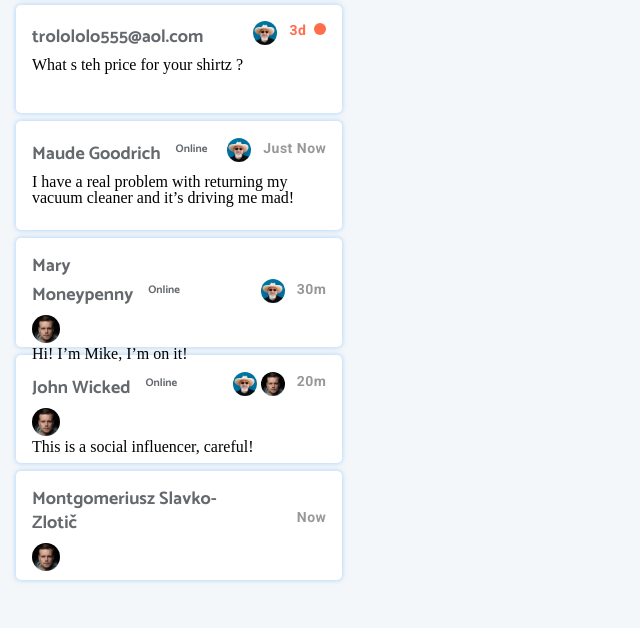
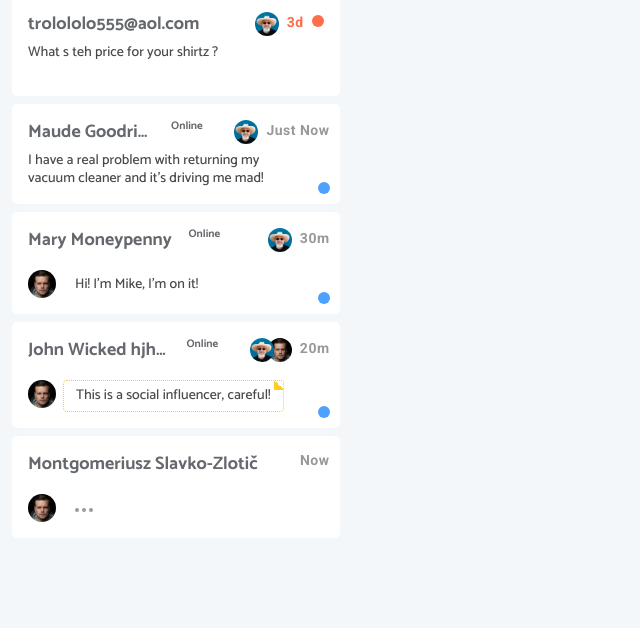
Before and after one commit to katarzynatobis/calendar-inbox, a plain HTML site: page index.html in a window 1280 px wide. Shown: the part 172-800 px from the top of the page, without its empty margins (0-640 px from the left). Drawn offline with Linux system fonts and the light colour scheme.

Commit message:
inbox finished: *chat-status done; *text messages done; *status dots: done

```diff
--- a/css/reset.css
+++ b/css/reset.css
@@ -1,4 +1,4 @@
-html, body, div, span, applet, object, iframe, h1, h2, h3, h4, h5, h6, p, blockquote, pre, a, abbr, acronym, address, big, cite, code, del, dfn, em, img, ins, kbd, q, s, samp, small, strike, strong, sub, sup, tt, var, b, u, i, center, dl, dt, dd, ol, ul, li, fieldset, form, label, legend, table, caption, tbody, tfoot, thead, tr, th, td, article, aside, canvas, details, embed, figure, figcaption, footer, header, hgroup, menu, nav, output, ruby, section, summary, time, mark, audio, video, button {
+html, body, div, span, applet, object, iframe, h1, h2, h3, h4, h5, h6, p, blockquote, pre, a, abbr, acronym, address, big, cite, code, del, dfn, em, img, ins, kbd, q, s, samp, small, strike, strong, sub,  tt, var, b, u, i, center, dl, dt, dd, ol, ul, li, fieldset, form, label, legend, table, caption, tbody, tfoot, thead, tr, th, td, article, aside, canvas, details, embed, figure, figcaption, footer, header, hgroup, menu, nav, output, ruby, section, summary, time, mark, audio, video, button {
   margin:0;
   padding:0;
   border:0;
--- a/css/style.css
+++ b/css/style.css
@@ -14,12 +14,12 @@ body {
     background-color: #F4F7F9;
     margin: auto;
     max-width: 1440px;
-    height: 100vh;
-    min-height: 728px;
+    min-height: 100vh;
+/*    min-height: 728px;*/
 }
 
 #chat-section {
-    width: 28%;
+    width: calc( 40000% / 1440);
     height: 100%;
 }
 
@@ -62,44 +62,71 @@ body {
 .chat-conversation {
     height: calc((100% - 66px) / 6);
     min-height: 100px;
-    width: calc(100% - 32px);
     border-radius: 5px;
     background-color: #FFFFFF;
-    box-shadow: 0 0 4px 1px rgba(80, 163, 253, 0.34);
-    margin: 8px 16px;
-    padding: 16px;
+    margin: 8px 16px 8px 12px;
+    padding: 16px 10px 16px 16px;
     box-sizing: border-box;
-    text-overflow: ellipsis;
 }
 
 .chat-conversation:first-of-type {
     border: 1px solid rgba(80, 163, 253, 0.6);
+    box-shadow: 0 0 4px 1px rgba(80, 163, 253, 0.34);
+
 }
 
+.chat-conversation.online{
+    position: relative;
+}
+
+.chat-conversation.online:after{
+    content: "";
+    position: absolute;
+    height: 12px;
+    width: 12px;
+    background-color: #4DA1FF;
+    border-radius: 50%;
+    bottom: 10px;
+    right: 10px;
+}
+
+.header-conversation {
+    flex-wrap: nowrap;
+}
 
 .header-conversation > h2 {
+    flex: 0 1 auto;
     color: #65696E;
     font-family: 'Catamaran', sans-serif;
     font-size: 18px;
     font-weight: bold;
     line-height: 24px;
-    display: inline-block;
-    width: calc(100% - 109px);
+    height: 24px;
+    overflow: hidden;
+    white-space: nowrap;
+    text-overflow: ellipsis;
+    word-wrap: normal;
+}
+
+.online h2 {
+    position: relative;
+    padding-right: 65px;
 }
 
 .online h2:after {
     content: "Online";
     font-size: 11px;
-    margin-left: 15px;
-    vertical-align: super;
+    position: absolute;
+    text-align: center;
+    width: 65px;
+    right: 0px;
+    top: -6px;
 }
 
 .chat-status {
-    display: inline-block;
     text-align: right;
-    margin-right: 0;
-    margin-left: auto;
-    width: 105px;
+    flex: 1 0 auto;
+    margin-left: 15px;
 }
 
 .chat-status img {
@@ -107,9 +134,18 @@ body {
     height: 24px;
     border-radius: 50%;
     vertical-align: text-bottom;
+    margin-left: -10px;
+    position: relative;
+    z-index: 0;
 }
 
-.last-log{
+
+.chat-status img:first-of-type {
+    margin-left: 0;
+    z-index: 1;
+}
+
+.last-log {
     color: #989898;
     font-family: 'Roboto', sans-serif;
     font-size: 14px;
@@ -118,25 +154,31 @@ body {
     letter-spacing: 0.5px;
     line-height: 16px;
     text-align: right;
-    margin-left: 8px;
+    margin-left: 4px;
 }
 
 .last-log.orange {
     color: #FF6D4A;
 }
 
-.last-log.orange:after{
-    content:"";
+.last-log.orange:after {
+    content: "";
     display: inline-block;
     width: 12px;
     height: 12px;
     border-radius: 50%;
     background-color: #FF6D4A;
     margin-left: 8px;
+    margin-right: 6px;
 }
 
-.chat-conversation article{
+.chat-conversation article {
     margin-top: 8px;
+    flex-wrap: nowrap;
+}
+
+.chat-conversation .article-img {
+    margin-top: 18px;
 }
 
 .chat-conversation article > img {
@@ -144,3 +186,57 @@ body {
     height: 28px;
     border-radius: 50%;
 }
+
+.chat-conversation article > p {
+    max-width: 282px;
+    margin-right: 24px;
+    color: #4A4A4A;
+    font-family: 'Catamaran', sans-serif;
+    font-size: 14px;
+    font-weight: 500;
+    line-height: 18px;
+    box-sizing: border-box;
+    max-height: 54px;
+    overflow: hidden;
+    white-space: normal;
+    text-overflow: ellipsis;
+    word-wrap: normal;
+  }
+
+.chat-conversation article > img + p {
+    margin-top: 6px;
+    margin-left: 7px;
+    padding-left: 12px;
+}
+
+.chat-conversation .message-important {
+    border: 0.5px dotted #FECE27;
+    border-radius: 4px 2px 4px 4px;
+    background-color: #FFFFFF;
+    padding: 6px 12px;
+    margin-top: 0;
+    position: relative;
+    box-sizing: border-box;
+}
+
+.chat-conversation .message-important:after {
+    content: "";
+    position: absolute;
+    top: -1px;
+    right: -1px;
+    height: 9.94px;
+    width: 9.63px;
+    background: #fece27;
+    background: -moz-linear-gradient(45deg, #fece27 0%, #fece27 50%, #ffffff 50%, #ffffff 100%);
+    background: -webkit-linear-gradient(45deg, #fece27 0%, #fece27 50%, #ffffff 50%, #ffffff 100%);
+    background: linear-gradient(45deg, #fece27 0%, #fece27 50%, #ffffff 50%, #ffffff 100%);
+    filter: progid:DXImageTransform.Microsoft.gradient( startColorstr='#fece27', endColorstr='#ffffff', GradientType=1);
+}
+
+.three-dots .dot{
+    display: inline-block;
+    height: 4px;
+    width: 4px;
+    background-color: #9B9B9B;
+    border-radius: 50%;
+}
--- a/index.html
+++ b/index.html
@@ -17,7 +17,7 @@
 
     <!--   chat section   -->
 
-    <section id="chat-section" >
+    <section id="chat-section">
 
         <!--       chat navigation       -->
 
@@ -34,7 +34,7 @@
             <!--           1st conversation            -->
 
             <section class="chat-conversation">
-                <header class="header-conversation">
+                <header class="header-conversation flexbox-row ">
                     <h2>Nina Saunders</h2>
                     <div class="chat-status">
                         <img src="img/avatar1.jpg" alt="avatar 1">
@@ -42,7 +42,7 @@
                     </div>
                 </header>
 
-                <article>
+                <article class="flexbox-row">
                     <p>Hi</p>
                 </article>
             </section>
@@ -50,7 +50,7 @@
             <!--            2nd conversation            -->
 
             <section class="chat-conversation">
-                <header class="header-conversation">
+                <header class="header-conversation flexbox-row ">
                     <h2>trolololo555@aol.com</h2>
                     <div class="chat-status">
                         <img src="img/avatar1.jpg" alt="avatar 1">
@@ -58,7 +58,7 @@
                     </div>
                 </header>
 
-                <article>
+                <article class="flexbox-row">
                     <p>What s teh price for your shirtz ?</p>
                 </article>
             </section>
@@ -66,7 +66,7 @@
             <!--            3rd conversation            -->
 
             <section class="chat-conversation online">
-                <header class="header-conversation">
+                <header class="header-conversation flexbox-row ">
                     <h2>Maude Goodrich</h2>
                     <div class="chat-status">
                         <img src="img/avatar1.jpg" alt="avatar 1">
@@ -74,7 +74,7 @@
                     </div>
                 </header>
 
-                <article>
+                <article class="flexbox-row">
                     <p>I have a real problem with returning my vacuum cleaner and it’s driving me mad! </p>
                 </article>
             </section>
@@ -82,7 +82,7 @@
             <!--            4th conversation            -->
 
             <section class="chat-conversation online">
-                <header class="header-conversation">
+                <header class="header-conversation flexbox-row ">
                     <h2>Mary Moneypenny</h2>
                     <div class="chat-status">
                         <img src="img/avatar1.jpg" alt="avatar 1">
@@ -90,7 +90,7 @@
                     </div>
                 </header>
 
-                <article>
+                <article class="article-img flexbox-row">
                     <img src="img/avatar2.jpg" alt="avatar 2" class="img-conversation">
                     <p>Hi! I’m Mike, I’m on it!</p>
                 </article>
@@ -99,16 +99,16 @@
             <!--            5th conversation            -->
 
             <section class="chat-conversation online">
-                <header class="header-conversation">
-                    <h2>John Wicked</h2>
-                    <div class="chat-status">
+                <header class="header-conversation flexbox-row ">
+                    <h2>John Wicked hjhghg jghjg</h2>
+                    <div class="chat-status  ">
                         <img src="img/avatar1.jpg" alt="avatar 1">
                         <img src="img/avatar2.jpg" alt="avatar 2">
                         <span class="last-log">20m</span>
                     </div>
                 </header>
 
-                <article>
+                <article class="article-img flexbox-row">
                     <img src="img/avatar2.jpg" alt="avatar 2" class="img-conversation">
                     <p class="message-important">This is a social influencer, careful!</p>
                 </article>
@@ -117,21 +117,19 @@
             <!--            6th conversation            -->
 
             <section class="chat-conversation">
-                <header class="header-conversation">
+                <header class="header-conversation flexbox-row ">
                     <h2>Montgomeriusz Slavko-Zlotič</h2>
                     <div class="chat-status">
                         <span class="last-log">Now</span>
                     </div>
                 </header>
 
-                <article>
+                <article class="article-img flexbox-row">
                     <img src="img/avatar2.jpg" alt="avatar 2" class="img-conversation">
-                    <p>
-                        <span class="three-points">
-                            <span class="point"></span>
-                        <span class="point"></span>
-                        <span class="point"></span>
-                        </span>
+                    <p class="three-dots">
+                        <span class="dot"></span>
+                        <span class="dot"></span>
+                        <span class="dot"></span>
                     </p>
                 </article>
             </section>
```
